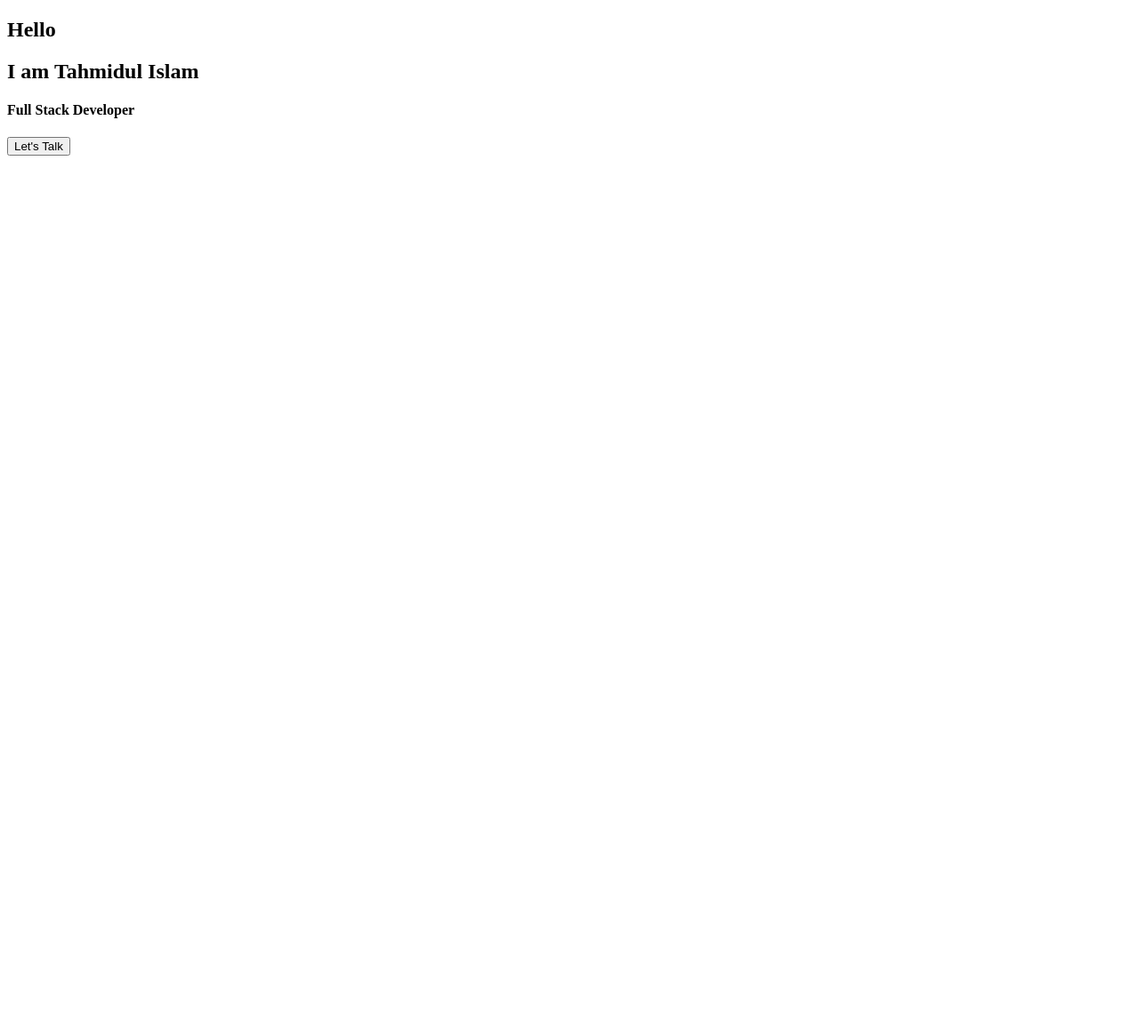
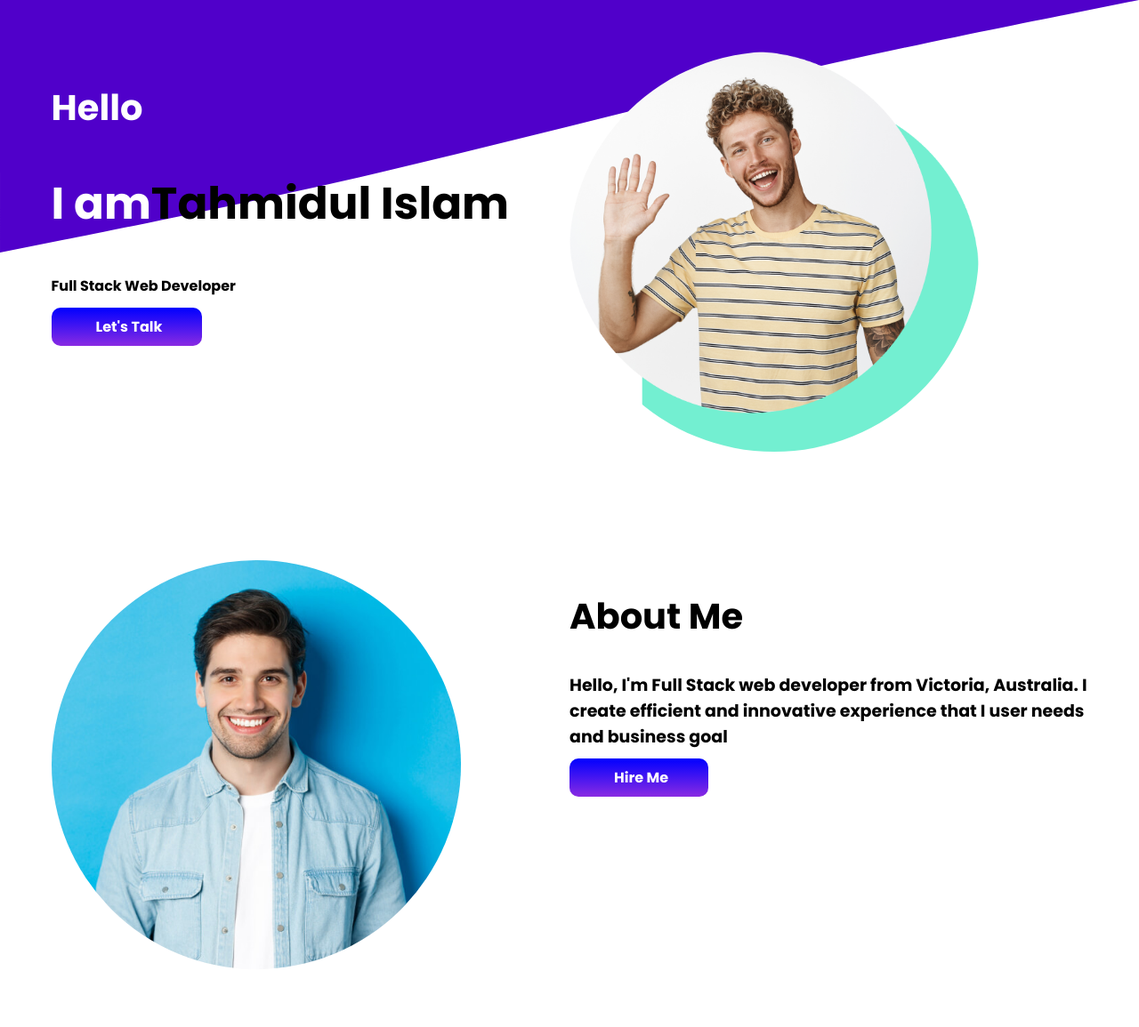
Before and after one commit to Arafat01007/dev-portfolio-2, a plain HTML site: page index.html in a window 1280 px wide. Shown: the whole page at 89% size. Before the commit the page ends 800 px from the top, so only its background shows below. Drawn offline with Linux system fonts and the light colour scheme.

Commit message:
finished main section

```diff
--- a/index.html
+++ b/index.html
@@ -1,19 +1,45 @@
 <!DOCTYPE html>
 <html lang="en">
+
 <head>
+    <link rel="stylesheet" href="style.css">
     <meta charset="UTF-8">
     <meta name="viewport" content="width=device-width, initial-scale=1.0">
+    <link rel="preconnect" href="https://fonts.googleapis.com">
+    <link rel="preconnect" href="https://fonts.gstatic.com" crossorigin>
+    <link
+        href="https://fonts.googleapis.com/css2?family=Poppins:ital,wght@0,100;0,200;0,300;0,400;0,500;0,600;0,700;0,800;0,900;1,100;1,200;1,300;1,400;1,500;1,600;1,700;1,800;1,900&display=swap"
+        rel="stylesheet">
     <title>Arafat Portfolio</title>
 </head>
+
 <body>
     <header>
-        <h2>Hello</h2>
-        <h2>I am Tahmidul Islam</h2>
-        <h4>Full Stack Developer</h4>
-        <a href="#"><button>Let's Talk</button></a>
+        <section class="header-sect">
+            <div class="half-width">
+                <h2 class="name">Hello</h2>
+                <h1><span class="name">I am</span>Tahmidul Islam</h1>
+                <h4>Full Stack Web Developer</h4>
+                <a class="link" href="#">Let's Talk</a>
+            </div>
+            <div class="half-width">
+                <img src="images/slide-2.png" alt="person1">
+            </div>
+        </section>
 
     </header>
     <main>
+        <section class="main-sect">
+            <div class="half-width">
+                <img src="images/hero-person.jpg" alt="hero">
+            </div>
+            <div class="half-width">
+                <h2>About Me</h2>
+                <p>Hello, I'm Full Stack web developer from Victoria, Australia. I create efficient and innovative
+                    experience that I user needs and business goal</p>
+                    <a class="link" href="#">Hire Me</a>
+            </div>
+        </section>
 
     </main>
     <footer>
@@ -21,4 +47,5 @@
     </footer>
 
 </body>
+
 </html>
--- a/style.css
+++ b/style.css
@@ -0,0 +1,57 @@
+body {
+    font-family: "Poppins", sans-serif;
+    margin: 0;
+}
+/* header related styles */
+
+h2 {
+    font-size: 40px;
+    font-weight: 700;
+}
+
+h1 {
+    font-size: 50px;
+    font-weight: 700;
+}
+
+p {
+    color: #000;
+    font-family: Poppins;
+    font-size: 19px;
+    font-weight: 700;
+}
+
+.header-sect {
+    display: flex;
+    padding: 4.5%;
+    background-image: url('./images/wave.svg');
+    background-repeat: no-repeat;
+}
+
+.half-width {
+    width: 50%;
+}
+
+img {
+    width: 79%;
+    border-radius: 50%;
+}
+
+.link {
+    text-decoration: none;
+    padding: 10px 44.664px 10px 50px;
+    border-radius: 10px;
+    border-radius: 10px;
+    background-image: linear-gradient(180deg, #00F 0%, #8A2BE2 100%);
+    color: #FFF;
+    font-size: 16px;
+    font-weight: 700;
+}
+.name {
+    color: white;
+}
+/* main section related styles */
+.main-sect {
+    display: flex;
+    padding: 4.5%;
+}
```
